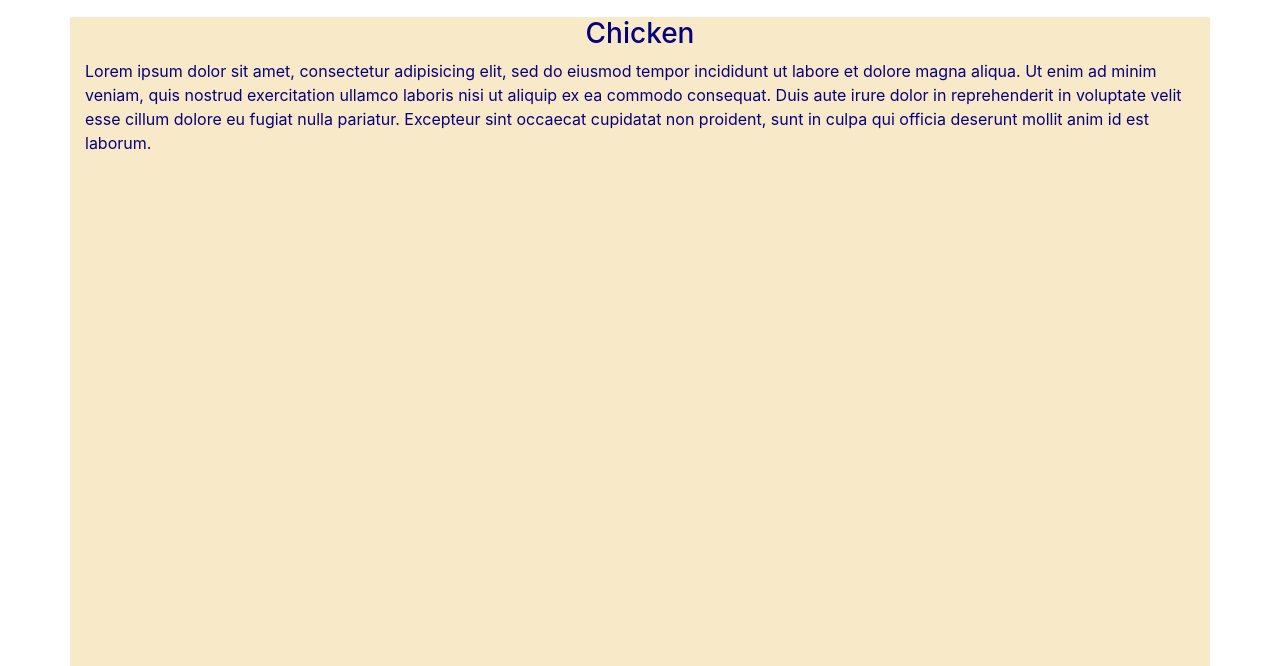
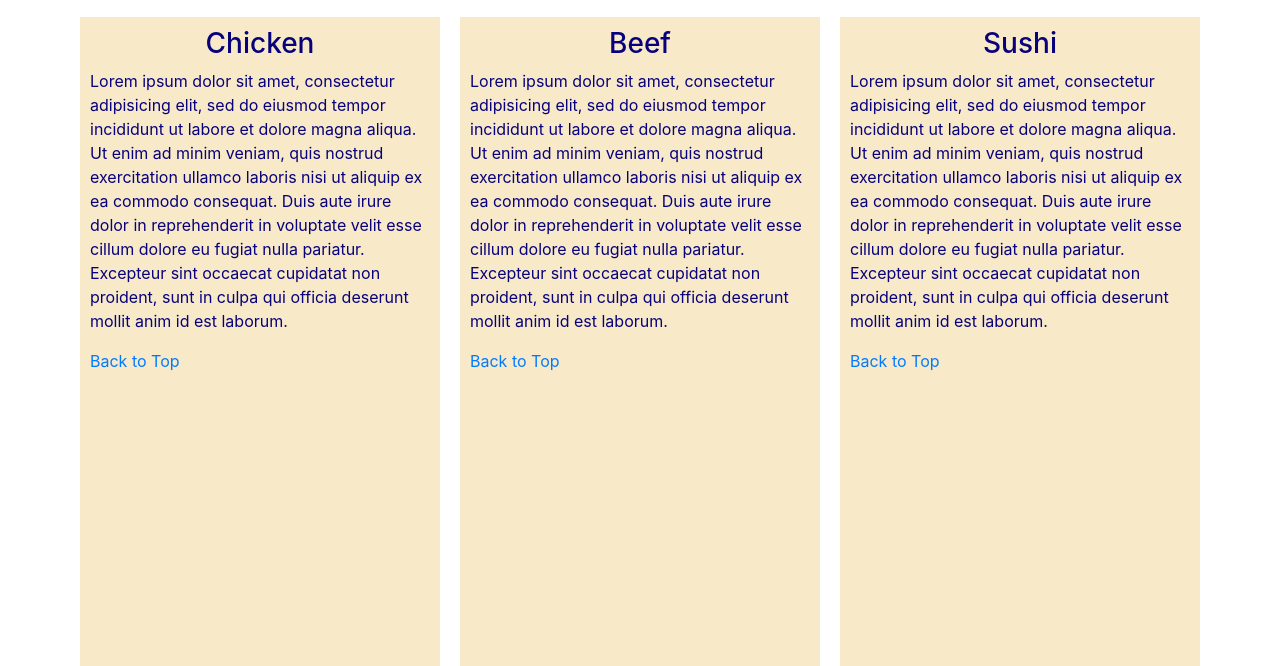
Before and after one commit to chamomi/coursera-html, a plain HTML site: page week3-solution/index.html in a window 1280 px wide. Shown: the part 134-800 px from the top of the page. Drawn offline with nearby package versions, Linux system fonts and the light colour scheme.

Commit message:
week3 ungraded

```diff
--- a/week3-solution/css/style.css
+++ b/week3-solution/css/style.css
@@ -1,3 +1,11 @@
+/*colors: https://www.schemecolor.com/brain-drain.php*/
+
+* {
+  box-sizing: border-box;
+  margin: 0;
+  padding: 0;
+}
+
 /** HEADER **/
 #header-nav {
   background-color: #c6ebbe;
@@ -59,7 +67,23 @@ button.navbar-toggler {
 }
 
 .long-text {
-  height: 1000px;
+ /* height: 500px;
+  background-color: #f8e9c8;*/
+  color: #07027C;
+  padding-left: 10px;
+  padding-right: 10px;
+  padding-bottom: 10px;
+  /*border: 1px solid black;*/
+}
+
+.section {
+  height: 800px;
   background-color: #f8e9c8;
-  color: #07027C;
+  padding-left: 10px;
+  padding-right: 10px;
+  padding-bottom: 10px;
 }
+
+h3 {
+  padding-top: 10px;
+}
--- a/week3-solution/index.html
+++ b/week3-solution/index.html
@@ -25,13 +25,13 @@
         <div class="collapse navbar-collapse" id="navbarNav">
           <ul class="navbar-nav" id="nav-list">
             <li class="nav-item d-sm-none text-center">
-              <a class="nav-link" href="#">Chicken</a>
+              <a class="nav-link" href="#chicken">Chicken</a>
             </li>
             <li class="nav-item d-sm-none text-center">
-              <a class="nav-link" href="#">Beef</a>
+              <a class="nav-link" href="#beef">Beef</a>
             </li>
             <li class="nav-item d-sm-none text-center">
-              <a class="nav-link" href="#">Sushi</a>
+              <a class="nav-link" href="#sushi">Sushi</a>
             </li>
           </ul>
         </div>
@@ -43,7 +43,8 @@
   <div id="main-content" class="container">
     <h2 class="text-center" id="content-heading">Our Menu</h2>
     <div class="row">
-      <div class="long-text col-12">
+      <div class="long-text col-12 col-sm-6 col-md-4">
+        <div class="section" id="chicken">
         <h3 class="text-center">Chicken</h3>
         <p>Lorem ipsum dolor sit amet, consectetur adipisicing elit, sed do eiusmod
         tempor incididunt ut labore et dolore magna aliqua. Ut enim ad minim veniam,
@@ -51,6 +52,32 @@
         consequat. Duis aute irure dolor in reprehenderit in voluptate velit esse
         cillum dolore eu fugiat nulla pariatur. Excepteur sint occaecat cupidatat non
         proident, sunt in culpa qui officia deserunt mollit anim id est laborum.</p>
+        <a href="#content-heading">Back to Top</a>
+        </div>
+      </div>
+      <div class="long-text col-12 col-sm-6 col-md-4">
+        <div class="section" id="beef">
+        <h3 class="text-center">Beef</h3>
+        <p>Lorem ipsum dolor sit amet, consectetur adipisicing elit, sed do eiusmod
+        tempor incididunt ut labore et dolore magna aliqua. Ut enim ad minim veniam,
+        quis nostrud exercitation ullamco laboris nisi ut aliquip ex ea commodo
+        consequat. Duis aute irure dolor in reprehenderit in voluptate velit esse
+        cillum dolore eu fugiat nulla pariatur. Excepteur sint occaecat cupidatat non
+        proident, sunt in culpa qui officia deserunt mollit anim id est laborum.</p>
+        <a href="#content-heading">Back to Top</a>
+        </div>
+      </div>
+      <div class="long-text col-12 col-md-4">
+        <div class="section" id="sushi">
+        <h3 class="text-center">Sushi</h3>
+        <p>Lorem ipsum dolor sit amet, consectetur adipisicing elit, sed do eiusmod
+        tempor incididunt ut labore et dolore magna aliqua. Ut enim ad minim veniam,
+        quis nostrud exercitation ullamco laboris nisi ut aliquip ex ea commodo
+        consequat. Duis aute irure dolor in reprehenderit in voluptate velit esse
+        cillum dolore eu fugiat nulla pariatur. Excepteur sint occaecat cupidatat non
+        proident, sunt in culpa qui officia deserunt mollit anim id est laborum.</p>
+        <a href="#content-heading">Back to Top</a>
+        </div>
       </div>
     </div>
   </div><!-- End of #main-content -->
```
